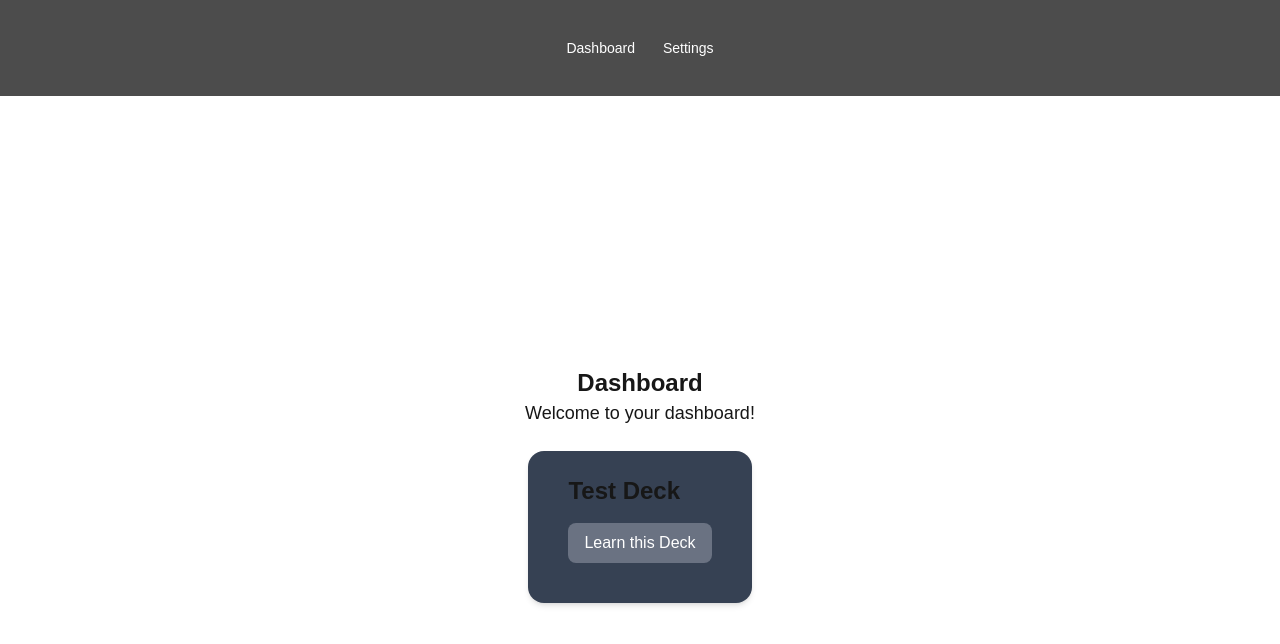
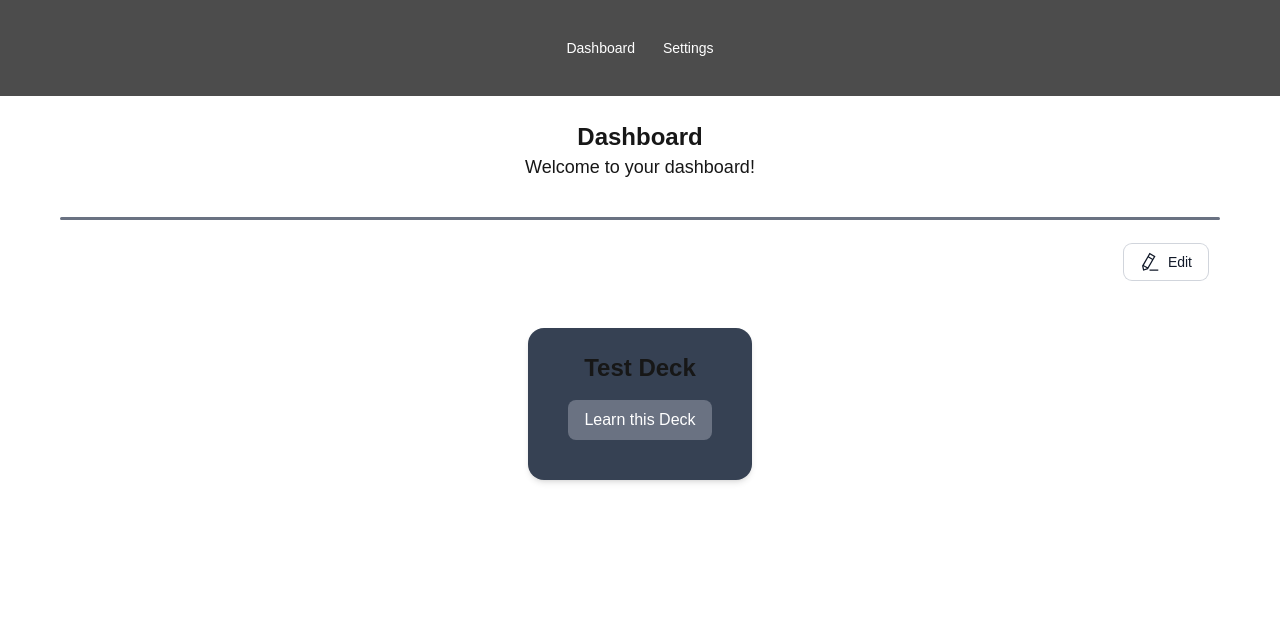
Before and after one commit to DundreDE/vocabulator, a Next.js app: page /dashboard in a window 1280 px wide. Shown: the top 644 px of the page. Built offline with nearby package versions, Linux system fonts and the light colour scheme.

Commit message:
added edit button to dashboard

```diff
--- a/app/LearningCards/page.tsx
+++ b/app/LearningCards/page.tsx
@@ -1,7 +1,7 @@
 "use client";
 import Link from "next/dist/client/link";
 import LearningCards from "../components/LearningCards";
-import Navbar from "../components/navbar";
+
 
 interface card {
     front: string;
@@ -21,8 +21,9 @@ export default function LearningCardspage() {
     return (
 
        <main className="relative flex min-h-screen items-center justify-center p-6">
+
             <div className="relative">
-                <h1 className="absolute bottom-full mb-[10px] w-full text-center text-2xl font-bold">
+                <h1 className="absolute bottom-full mb-2.5 w-full text-center text-2xl font-bold">
                     Learn your deck
                 </h1>
                 <LearningCards />
--- a/app/components/LearningCards.tsx
+++ b/app/components/LearningCards.tsx
@@ -3,7 +3,9 @@
 import Link from "next/dist/client/link";
 
 // import { getcards} from "";
-import { useState, useEffect } from "react";
+import { useState, useEffect, useRef } from "react";
+
+
 
 interface card {
     id: number;
@@ -21,6 +23,8 @@ interface deck {
 
 }
 
+
+
 export const cards: card[] = [
     { id: 1, front: "Hello", back: "Hallo", learned: false },
     { id: 2, front: "Goodbye", back: "Auf Wiedersehen", learned: false },
@@ -30,12 +34,42 @@ export const cards: card[] = [
     { id: 6, front: "No", back: "Nein", learned: false },
 ]
 
+function formatMmSs(ms: number): string {
+    const total = Math.floor(ms / 1000);
+    const mm = String(Math.floor(total / 60)).padStart(2, "0");
+    const ss = String(total % 60).padStart(2, "0");
+    return `${mm}:${ss}`;
+}
+
+
 export default function LearningCards() {
     const [index, setIndex] = useState(0);
     const [flipped, setFlipped] = useState(false);
     const [correctCount, setCorrectCount] = useState(0);
+    const [elapsedMs, setElapsedMs] = useState(0);
+    const startRef = useRef(performance.now());
 
     const finished = index >= cards.length;
+
+    useEffect(() => {
+        const update = () => setElapsedMs(performance.now() - startRef.current);
+
+        if (finished) {
+            update();
+            return;
+        }
+
+        const id = setInterval(update, 1000);
+        return () => clearInterval(id);
+    }, [finished]);
+
+    const restart = () => {
+        startRef.current = performance.now();
+        setElapsedMs(0);
+        setIndex(0);
+        setFlipped(false);
+        setCorrectCount(0);
+    }
 
     const next = () => {
         setIndex((i) => i + 1);
@@ -47,23 +81,20 @@ export default function LearningCards() {
         setFlipped(false);
     };
 
-    const restart = () => {
-        setIndex(0);
-        setFlipped(false);
-        setCorrectCount(0);
-    }
+
 
     if (finished) {
+        const timepercard = elapsedMs / cards.length;
         return (
             <div className="flex flex-col items-center justify-center">
                 <h2 className="text-2xl font-bold">Congratulations! You've completed the deck.</h2>
-                <p className="mt-2">You answered {correctCount} out of {cards.length} correctly.</p>
+                <p className="mt-2">You answered {correctCount} out of {cards.length} correctly. In {formatMmSs(elapsedMs)} min. Thats {formatMmSs(timepercard)} min per card.</p>
             <div className="mt-4 gap-2 flex flex-col items-center justify-center">
                 <button
                     onClick={restart}
                     className="rounded bg-gray-500 px-4 py-2 text-white hover:bg-gray-600"
                 >
-                    Restart
+                    Restart the cards
                 </button>
                 <Link
                         href="/dashboard"
@@ -111,6 +142,9 @@ export default function LearningCards() {
                     Correct!
                 </button>
             </div>
+                <div className="flex items-center gap-4 mt-4">
+                    <p className="text-lg">{formatMmSs(elapsedMs)}</p>
+                </div>
         </div>
     );
 }
--- a/app/dashboard/page.tsx
+++ b/app/dashboard/page.tsx
@@ -6,20 +6,41 @@ export default function DashboardPage() {
         <>
             <Navbar />
         <main>
-            <div className="flex flex-col min-h-screen items-center justify-center p-6">
+            <div className="flex flex-col min-h-screen items-center  p-6 gap-3">
                 <div className="text-center">
                     <h1 className="text-2xl font-bold">Dashboard</h1>
                     <p className="text-lg">Welcome to your dashboard!</p>
+
                 </div>
-                    <div className="flex items-center justify-center p-6 gap-6">
-                        <div className="w-full max-w-sm rounded-2xl bg-gray-700 px-10 py-6 shadow-md">
+                <div className="flex w-full flex-col items-center justify-center p-6 gap-6 ">
+                    <hr className="border-t-3 border-solid w-[98%] rounded mx-auto border-gray-500" />
+                    <div className="flex w-full justify-end px-6">
+                  <button
+                    type="button"
+                    className="self-end inline-flex right-10 ml-auto justify-end gap-2 rounded-lg bg-white px-4 py-2 text-sm font-medium text-gray-900
+                            ring-1 ring-gray-300 transition-colors
+                            hover:bg-gray-100 hover:text-gray-600
+                            focus-visible:outline-2 focus-visible:outline-offset-2 focus-visible:outline-gray-600
+                            dark:bg-gray-800 dark:text-gray-100 dark:ring-gray-600 dark:hover:bg-gray-700 dark:hover:text-gray-400"
+                    >
+                    <svg viewBox="0 0 1024 1024" xmlns="http://www.w3.org/2000/svg"
+                        fill="currentColor" className="size-5 shrink-0" aria-hidden="true">
+                        <path d="m199.04 672.64 193.984 112 224-387.968-193.92-112-224 388.032zm-23.872 60.16 32.896 148.288 144.896-45.696L175.168 732.8zM455.04 229.248l193.92 112 56.704-98.112-193.984-112-56.64 98.112zM104.32 708.8l384-665.024 304.768 175.936L409.152 884.8h.064l-248.448 78.336L104.32 708.8zm384 254.272v-64h448v64h-448z"/>
+                    </svg>
+                    Edit
+                    </button>
+                    </div>
+                    <div className="flex items-center justify-center py-6 gap-6 ">
+
+                        <div className="w-full max-w-sm rounded-2xl bg-gray-700 px-10 py-6 text-center shadow-md">
                             <h1 className="mb-4 text-2xl font-bold">Test Deck</h1>
                         <Link
                             href="/LearningCards"
-                            className="mb-4 inline-block rounded-lg bg-gray-500 px-4 py-2 text-white hover:bg-gray-600"
+                            className="mb-4 inline-block rounded-lg text-center bg-gray-500 px-4 py-2 text-white hover:bg-gray-600"
                         >
                             Learn this Deck
                         </Link>
+                    </div>
                     </div>
                 </div>
             </div>
```
